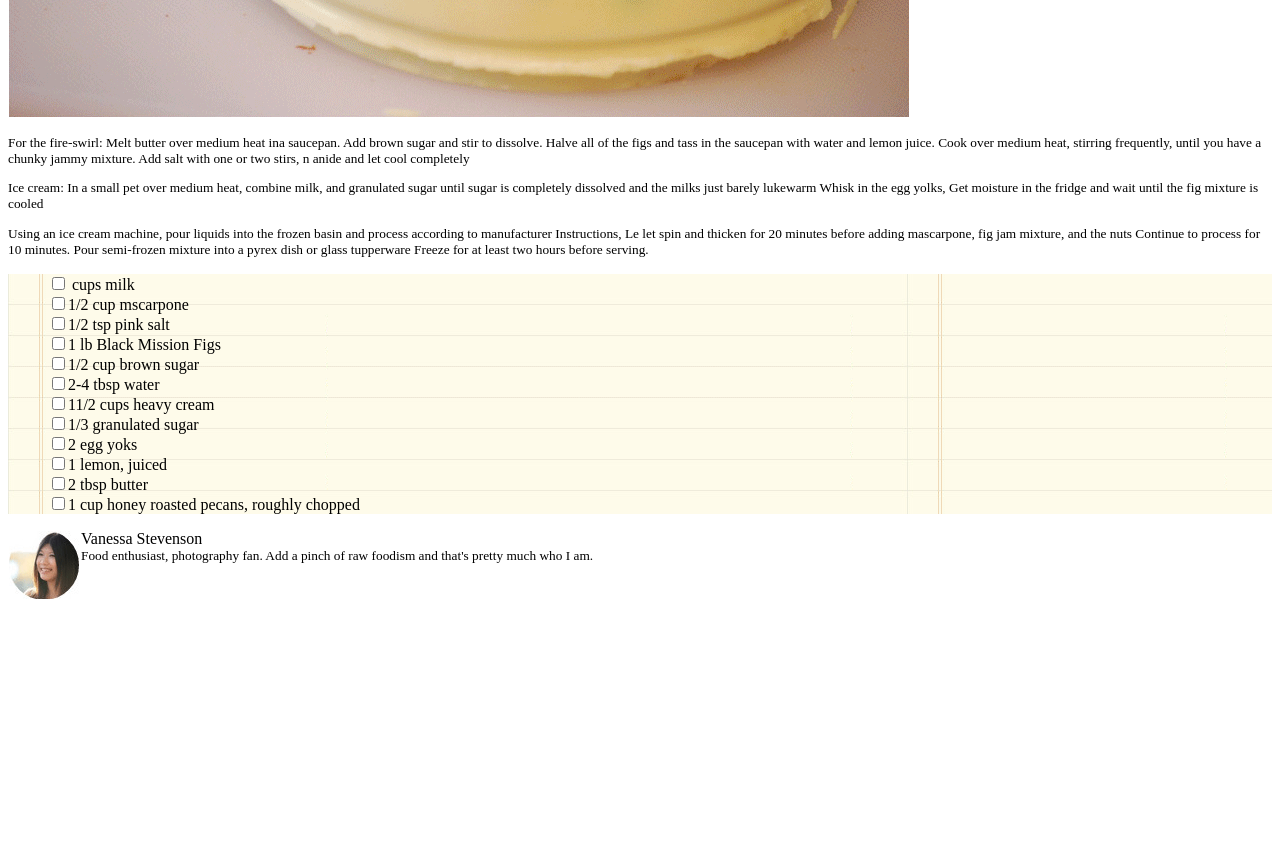
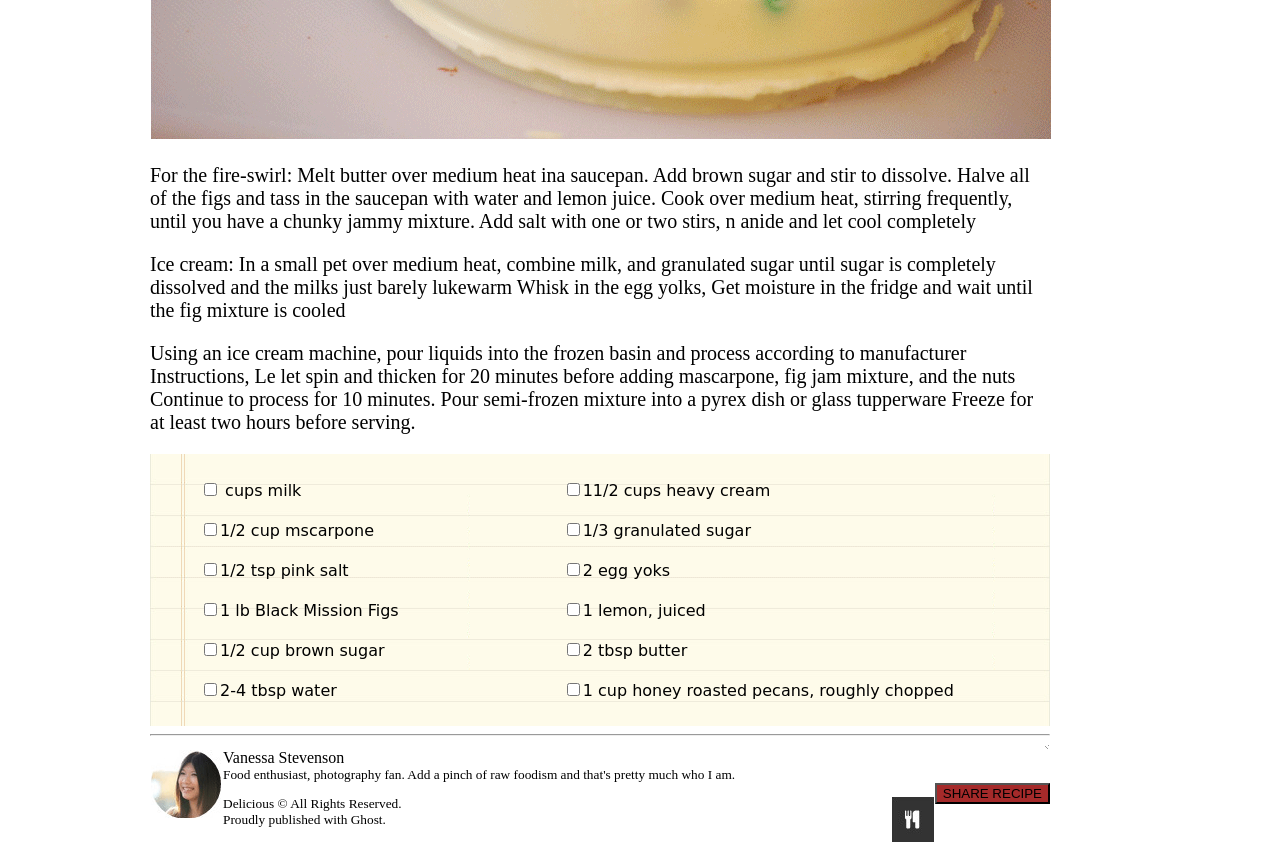
Before and after one commit to kyllo34/chocolate-pizza, a plain HTML site: page index.html in a window 1280 px wide. Shown: the part 660-1508 px from the top of the page. Before the commit the page ends 1260 px from the top, so only its background shows below. Drawn offline with Linux system fonts and the light colour scheme.

Commit message:
almost finish website

```diff
--- a/index.html
+++ b/index.html
@@ -23,21 +23,21 @@
       <img src="img/fb-icon.png" alt="face book">
   </header>
   <main>
-    <!-- <hr class="line">
+    <hr class="line">
       <img src="img/hr-img.png" alt="hr image">
-    </hr> -->
+    </hr>
     <div>
       <h1>Chocolate Pizza</h1>
       <p>POSTED ON 15 DECEMEBER / DESSERTS <img src="img/print-icon.png" alt="printer icon"> PRINT </p>
     </div>
     <img src="img/choco-pizza.png" alt="chocopizza" id="pizza">
-    <p>For the fire-swirl: Melt butter over medium heat ina saucepan. Add brown sugar and stir to dissolve. Halve all
+    <p class="pgraph">For the fire-swirl: Melt butter over medium heat ina saucepan. Add brown sugar and stir to dissolve. Halve all
       of the figs and tass in the saucepan with water and lemon juice. Cook over medium heat, stirring frequently, until
       you have a chunky jammy mixture. Add salt with one or two stirs, n anide and let cool completely</p>
-    <p>Ice cream: In a small pet over medium heat, combine milk, and granulated sugar until sugar is completely
+    <p class="pgraph">Ice cream: In a small pet over medium heat, combine milk, and granulated sugar until sugar is completely
       dissolved and the milks just barely lukewarm Whisk in the egg yolks, Get moisture in the fridge and wait until the
       fig mixture is cooled</p>
-    <p>Using an ice cream machine, pour liquids into the frozen basin and process according to manufacturer
+    <p class="pgraph">Using an ice cream machine, pour liquids into the frozen basin and process according to manufacturer
       Instructions, Le let spin and thicken for 20 minutes before adding mascarpone, fig jam mixture, and the nuts
       Continue to process for 10 minutes. Pour semi-frozen mixture into a pyrex dish or glass tupperware Freeze for
       at least two hours before serving. </p>
@@ -49,7 +49,11 @@
           <li><input type = "checkbox">1 lb Black Mission Figs</li>
           <li><input type = "checkbox">1/2 cup brown sugar</li>
           <li><input type = "checkbox">2-4 tbsp water</li>
+        </ul>
+        <ul id="recipe2">
+
           <li><input type = "checkbox">11/2 cups heavy cream</li>
+
           <li><input type = "checkbox">1/3 granulated sugar</li>
           <li><input type = "checkbox">2 egg yoks</li>
           <li><input type = "checkbox">1 lemon, juiced </li>
@@ -57,16 +61,19 @@
           <li><input type = "checkbox">1 cup honey roasted pecans, roughly chopped</li>
         </ul>
       </div>
-       <!-- <hr class="line">
+       <hr class="line">
       <img src="img/hr-img.png" alt="hr image">
-    </hr> -->
+    </hr>
     <p>
     <img src="img/van-pic.png" alt="vanessa" id="img-van">
       <span id="vanessa"> Vanessa Stevenson </span>
-      <span>Food enthusiast, photography fan. Add a pinch of raw foodism and that's pretty much who I am.</span>
+      <span>Food enthusiast, photography fan. Add a pinch of raw foodism and that's pretty much who I am.</span> <button id="share">SHARE RECIPE</button>
       </p>
     </main>
   <footer>
+    <img src="img/logo.png" alt="logo image" id="footimg">
+    <p id="footext"> Delicious &copy; All Rights Reserved. <br>
+    Proudly published with Ghost. </p>
   </footer>
 </body>
 </html>
--- a/style.css
+++ b/style.css
@@ -21,12 +21,39 @@ span {
 .recipe {
   background-image: url(img/list-bg.png);
 }
+li{
+  padding: 10px;
+}
 ul{
   list-style-type: none;
+  display: inline-block;
+
+  font-family: 'Patrick Hand', cursive;
+
+}
+#recipe2 {
+  margin-left: 100px;
 }
 #img-van{
   float: left;
+
 }
 #vanessa{
   font-size: medium;
 }
+body {
+  margin:20px 150px 20px 150px ;
+  width: 900px;
+}
+#share {
+  float: right;
+  background-color: brown;
+}
+.pgraph {
+  font-size: 20px;
+}
+#footimg {
+  margin: 100;
+}
+#foottext {
+}
```
